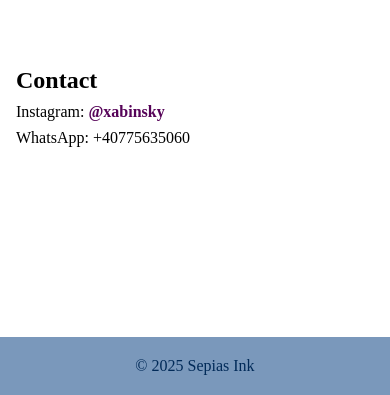
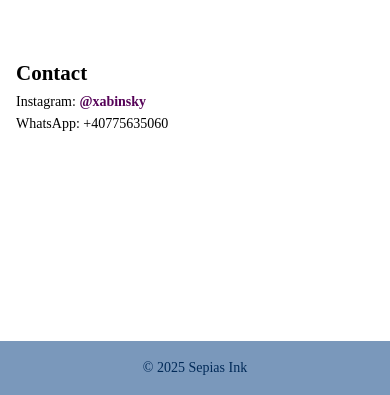
Before and after one commit to StefanNeacsu122/StefanNeacsu122.github.io, a plain HTML site: page index.html in a window 390 px wide. Shown: the part 449-844 px from the top of the page. Drawn offline with Linux system fonts and the light colour scheme.

Commit message:
Phone update

```diff
--- a/style.css
+++ b/style.css
@@ -18,6 +18,13 @@
   display: flex;
   flex-direction: column;
 }
+
+@media (max-width: 600px) {
+  body {
+    font-size: 14px; /* smaller font for phones */
+  }
+}
+
 .page-wrapper {
   display: flex;
   flex-direction: column;
```
